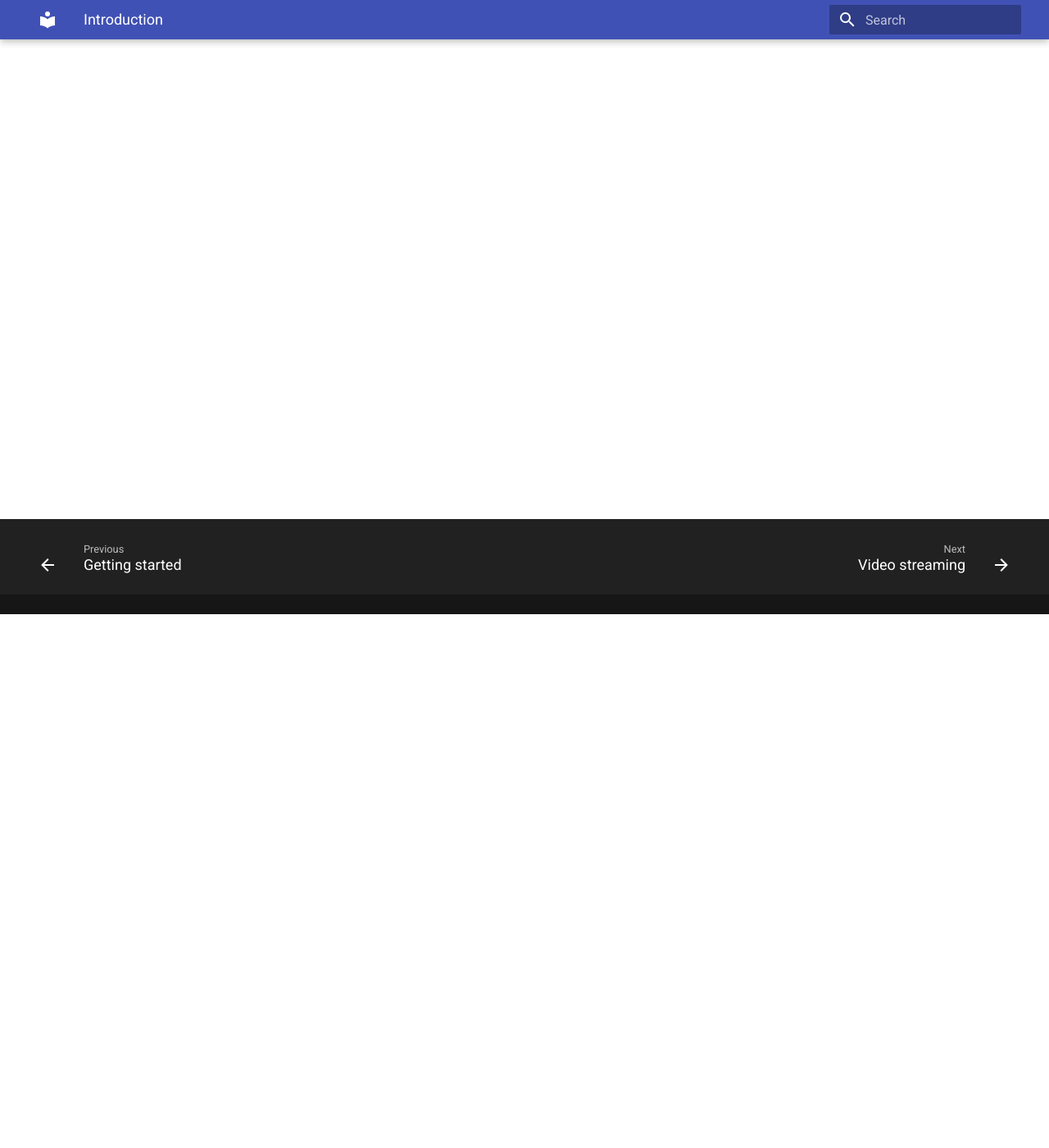
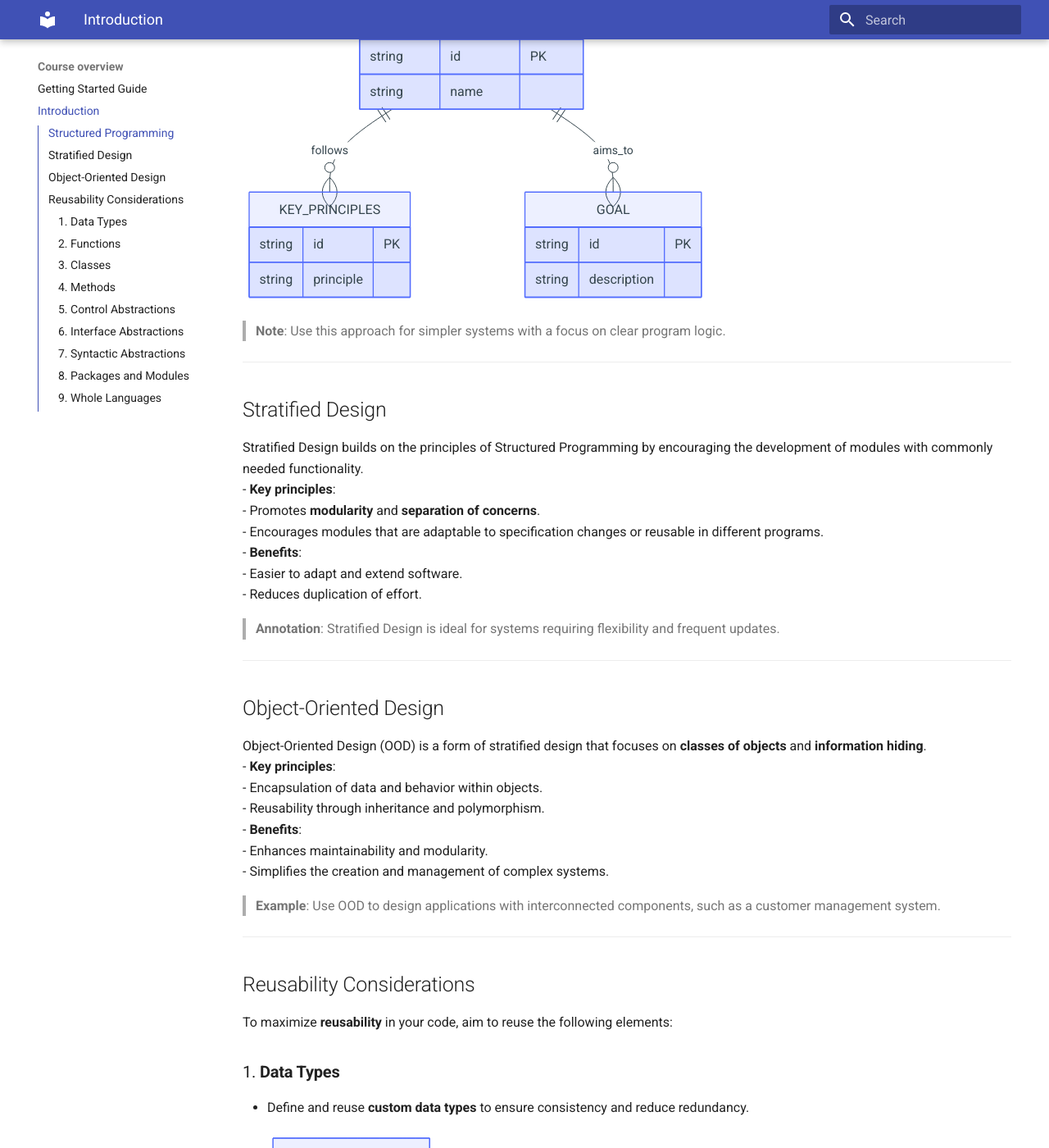
Before and after one commit to green-dino/Workshop2024, an MkDocs documentation site: the page built from docs/docs/course-overview/introduction.md, in a window 1280 px wide and 1400 px high, scrolled down 651 px. Shown: the whole window at 82% size. Built offline with MkDocs 1.6.1 and Material for MkDocs 9.7.7, drawn with Linux system fonts in a browser that asks for light colours; some of the changed text lies outside the part shown.

Commit message:
front matter

````diff
--- a/docs/docs/course-overview/introduction.md
+++ b/docs/docs/course-overview/introduction.md
@@ -1,2 +1,179 @@
 This workshop is focused on the fundamentals of network design and offers
 applied application of learning through functional design considerations exploring protocols.
+
+
+# Introduction to Material and Design Considerations
+
+In software engineering, various design methodologies are employed to create robust, maintainable, and reusable code. Here, we discuss three key design paradigms—**Structured Programming**, **Stratified Design**, and **Object-Oriented Design**—along with the elements you should aim to reuse in your code.
+
+## Structured Programming
+Structured Programming encourages the creation of modules that meet specific specifications and can be reused within the bounds of those specifications.
+- **Key principles**:
+  - Emphasizes clear, linear flow of control.
+  - Utilizes **subroutines**, **loops**, and **conditionals** to create well-defined program structures.
+- **Goal**: Simplify the development process and enhance code readability.
+
+```mermaid
+erDiagram
+    STRUCTURED_PROGRAMMING {
+        string id PK
+        string name
+    }
+
+    KEY_PRINCIPLES {
+        string id PK
+        string principle
+    }
+
+    GOAL {
+        string id PK
+        string description
+    }
+
+    STRUCTURED_PROGRAMMING ||--o{ KEY_PRINCIPLES : follows
+    STRUCTURED_PROGRAMMING ||--o{ GOAL : aims_to
+```
+
+> **Note**: Use this approach for simpler systems with a focus on clear program logic.
+
+---
+
+## Stratified Design
+Stratified Design builds on the principles of Structured Programming by encouraging the development of modules with commonly needed functionality.
+- **Key principles**:
+  - Promotes **modularity** and **separation of concerns**.
+  - Encourages modules that are adaptable to specification changes or reusable in different programs.
+- **Benefits**:
+  - Easier to adapt and extend software.
+  - Reduces duplication of effort.
+
+> **Annotation**: Stratified Design is ideal for systems requiring flexibility and frequent updates.
+
+---
+
+## Object-Oriented Design
+Object-Oriented Design (OOD) is a form of stratified design that focuses on **classes of objects** and **information hiding**.
+- **Key principles**:
+  - Encapsulation of data and behavior within objects.
+  - Reusability through inheritance and polymorphism.
+- **Benefits**:
+  - Enhances maintainability and modularity.
+  - Simplifies the creation and management of complex systems.
+
+> **Example**: Use OOD to design applications with interconnected components, such as a customer management system.
+
+---
+
+## Reusability Considerations
+To maximize **reusability** in your code, aim to reuse the following elements:
+
+### 1. **Data Types**
+- Define and reuse **custom data types** to ensure consistency and reduce redundancy.
+
+```mermaid
+classDiagram
+    class DataType {
+        +name: String
+        +type: String
+        +defaultValue: Any
+    }
+
+    class CustomDataType {
+        +customField1: String
+        +customField2: Integer
+    }
+
+    DataType <|-- CustomDataType
+```
+
+
+### 2. **Functions**
+- Create reusable **functions** that perform specific tasks and can be called from different parts of the program.
+
+```mermaid
+flowchart TD
+    A[Start] --> B[Define Function]
+    B --> C[Call Function]
+    C --> D[Perform Task]
+    D --> E[End]
+```
+
+### 3. **Classes**
+- Design **classes** that encapsulate data and behavior, promoting reuse and modularity.
+
+```mermaid
+classDiagram
+    class Class {
+        +attribute1: Type
+        +attribute2: Type
+        +method1(): void
+        +method2(): void
+    }
+```
+
+### 4. **Methods**
+- Implement **methods** within classes that can be reused across different instances and contexts.
+
+```mermaid
+sequenceDiagram
+    participant Client
+    participant Class
+    Client->>Class: call method1()
+    Class-->>Client: return result
+```
+
+### 5. **Control Abstractions**
+- Use control structures like **loops** and **conditionals** to create reusable patterns of execution.
+
+```mermaid
+flowchart TD
+    A[Start] --> B{Condition?}
+    B -->|True| C[Execute Loop]
+    B -->|False| D[End]
+    C --> B
+```
+
+
+### 6. **Interface Abstractions**
+- Define clear **interfaces** for modules and classes to promote interoperability and reuse.
+
+```mermaid
+classDiagram
+    class Interface {
+        +method1(): void
+        +method2(): void
+    }
+
+    class Implementation {
+        +method1(): void
+        +method2(): void
+    }
+
+    Interface <|-- Implementation
+```
+
+
+### 7. **Syntactic Abstractions**
+- Utilize **macros** and other syntactic constructs to create reusable code snippets.
+
+```mermaid
+flowchart TD
+    A[Start] --> B[Define Macro]
+    B --> C[Use Macro]
+    C --> D[Expand Macro]
+    D --> E[End]
+```
+
+### 8. **Packages and Modules**
+- Organize related functionality into **packages** and **modules** to promote reuse and maintainability.
+
+
+
+
+
+
+### 9. **Whole Languages**
+- In some cases, entire **domain-specific languages** can be created to facilitate reuse across different projects.
+
+
+> **Tip**: Consistently applying these principles ensures long-term scalability and efficiency in software development.
````
Also changed, not shown: docs/docs/course-overview/getting-started.md (+38 -0 lines), docs/docs/support/community-support.md (+12 -0 lines), docs/docs/support/contact.md (+2 -0 lines).
